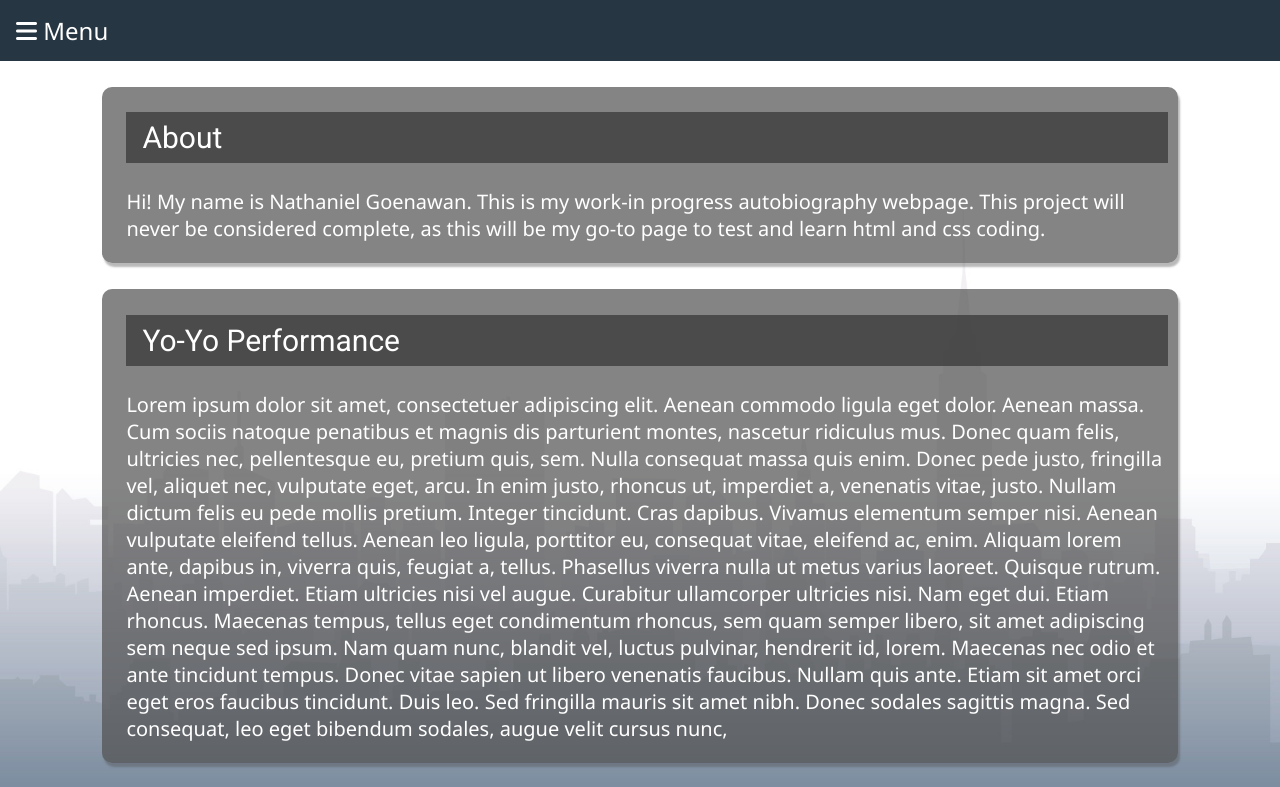
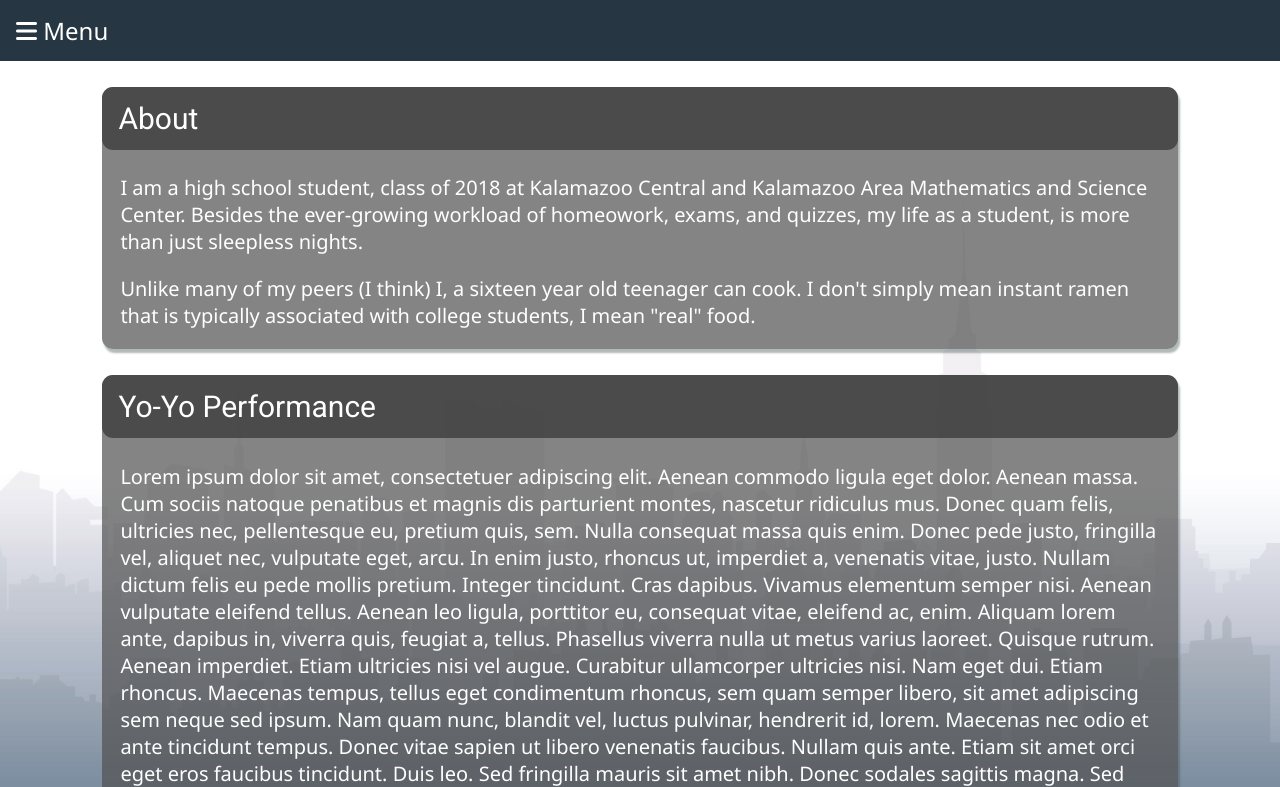
Before and after one commit to nathgoh/nathgoh.github.io, a plain HTML site: page index.html in a window 1280 px wide. Shown: the top 787 px of the page. Drawn offline with Linux system fonts and the light colour scheme.

Commit message:
Add info in the "About" section and opacity

```diff
--- a/index.html
+++ b/index.html
@@ -10,6 +10,7 @@
         <script src="https://use.fontawesome.com/b8d7db3a54.js"></script>
         <title>Nathaniel Goenawan </title>
     </head>
+    <div id="opacity">
         <body>
             <img src="city1.jpg" id="background">
             <header id="header">
@@ -32,7 +33,8 @@
             <div id="main">
                 <section id= "about">
                     <h2>About</h2>
-                <p>Hi! My name is Nathaniel Goenawan. This is my work-in progress autobiography webpage. This project will never be considered complete, as this will be my go-to page to test and learn html and css coding.</p>
+                    <p>I am a high school student, class of 2018 at Kalamazoo Central and Kalamazoo Area Mathematics and Science Center. Besides the ever-growing workload of homeowork, exams, and quizzes, my life as a student, is more than just sleepless nights.</p>
+                    <p>Unlike many of my peers (I think) I, a sixteen year old teenager can cook. I don't simply mean instant ramen that is typically associated with college students, I mean "real" food.</p>
                 </section>
                 <section id= "yoyo">
                     <h2>Yo-Yo Performance</h2>
@@ -54,12 +56,14 @@
                 function openNav()
                 {
                     document.getElementById("sidenav").style.width="25%";
-
+                    document.getElementById("opacity").style.backgroundColor= "rgba(0,0,0,0.45)";
                 }
                 function closeNav()
                 {
                     document.getElementById("sidenav").style.width="0%";
+                    document.getElementById("opacity").style.backgroundColor= "rgba(0,0,0,0)";
                 }
             </script>
         </body>
+    </div>
 </html>
--- a/style.css
+++ b/style.css
@@ -43,22 +43,28 @@ header
 h2
 {
     background-color: rgba(50,50,50,0.7);
-    padding: 8px 16px;
+    padding: 14px 16px;
     font-size: 1.5em;
     font-family: 'Roboto', 'sans-serif';
     font-weight: 500;
     border-style: none;
+    border-radius: 11px;
 }
 /*Section Stuff*/
 section
 {
     font-size: 20px;
-    border-radius: 10px;
-    box-shadow: 2px 4px 2px rgba(80,80,80,0.4);
+    border-radius: 11px;
+    box-shadow: 2px 4px 2px rgba(60,80,80,0.4);
     background-color: rgba(80,80,80,0.7);
     margin: 2% 8% 1.5% 8%;
-    padding: 1px 10px 1px 24px;
-    color: white;
+    color: white
+}
+p
+{
+    border-style: none;
+    margin: 0;
+    padding: 0px 18px 20px 18px;
 }
 /*Footer Stuff*/
 footer
@@ -69,7 +75,7 @@ footer
     right: 0;
     bottom: 0;
     position: relative;
-    margin: 20px 0 0 0;
+    margin: 30px 0px 0px 0px;
     padding: 16px;
     text-align: center;
     font-size: 1.05em;
@@ -83,7 +89,7 @@ footer
     top: 0;
     z-index: 1;
     position: fixed;
-    background-color: #2d2d2d;
+    background-color: rgba(0,20,35,1);
     overflow-x: hidden;
     transition: 0.6s;
 }
@@ -103,11 +109,11 @@ footer
     font-family: 'Roboto', 'sans-serif';
     font-weight: 100;
     display: block;
-    transition: 0.4s;
+    transition: 0.8s;
 }
 .overlay a:hover, .overlay a:focus
 {
-    text-decoration: underline;
+    color: ;
 }
 .overlay .closebtn
 {
@@ -115,6 +121,10 @@ footer
     top: 0px;
     right: 45px;
     font-size: 50px;
+}
+#opacity
+{
+    transition: 1s;
 }
 @media screen and (max-height: 450px)
 {
```
Lines whose indentation alone changed are shown as unchanged.
